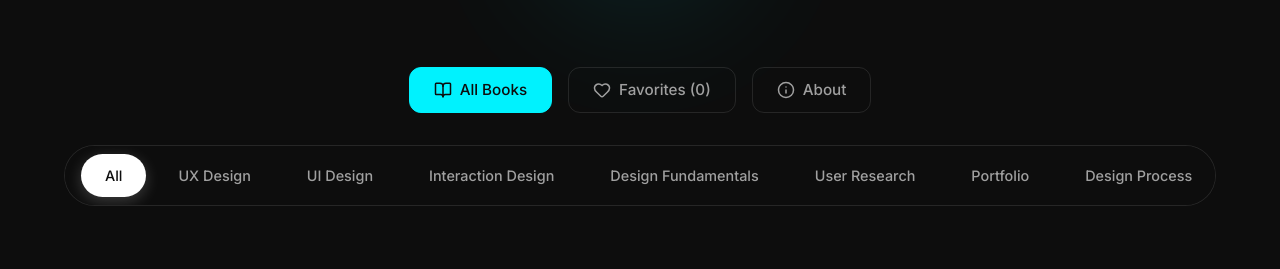
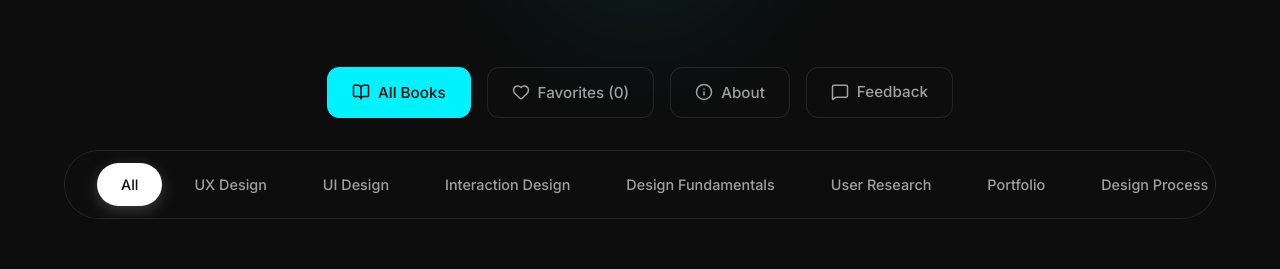
Before and after one commit to UmarShareef-design/design-bookshelf, a React (Vite) app: page /design-bookshelf/about in a window 1280 px wide. Shown: the part 168-437 px from the top of the page. Built offline with nearby package versions, Linux system fonts and the light colour scheme.

Commit message:
fix: increase category bar padding and update sitemap

```diff
--- a/src/App.jsx
+++ b/src/App.jsx
@@ -1,6 +1,6 @@
 import React, { useState, useEffect } from 'react';
 import { motion, AnimatePresence } from 'framer-motion';
-import { Heart, BookOpen, Info } from 'lucide-react';
+import { Heart, BookOpen, Info, MessageSquare } from 'lucide-react';
 import CategoryBar from './components/CategoryBar';
 import BookCard from './components/BookCard';
 import About from './components/About';
@@ -106,6 +106,16 @@ const App = () => {
                     <Info size={18} />
                     About
                 </button>
+                <a
+                    href="https://docs.google.com/forms/d/e/1FAIpQLSdizXwJUzLnyEQVH_fjZClIUir9lMg9RnIZQkWooexjJz9e7Q/viewform?usp=header"
+                    target="_blank"
+                    rel="noopener noreferrer"
+                    className="nav-btn"
+                    style={{ textDecoration: 'none' }}
+                >
+                    <MessageSquare size={18} />
+                    Feedback
+                </a>
             </nav>
 
             <AnimatePresence mode='wait'>
@@ -158,7 +168,24 @@ const App = () => {
 
             <footer style={{ marginTop: '5rem', textAlign: 'center', color: 'var(--text-secondary)', padding: '2rem' }}>
                 <p>&copy; {new Date().getFullYear()} Design Bookshelf. Knowledge is power.</p>
-                <p style={{ fontSize: '0.8rem', marginTop: '0.5rem', opacity: 0.8 }}>
+                <div style={{ marginTop: '1rem' }}>
+                    <a
+                        href="https://docs.google.com/forms/d/e/1FAIpQLSdizXwJUzLnyEQVH_fjZClIUir9lMg9RnIZQkWooexjJz9e7Q/viewform?usp=header"
+                        target="_blank"
+                        rel="noopener noreferrer"
+                        style={{
+                            background: 'none',
+                            border: 'none',
+                            color: 'var(--accent-secondary)',
+                            textDecoration: 'underline',
+                            cursor: 'pointer',
+                            fontSize: '0.9rem'
+                        }}
+                    >
+                        Share your feedback
+                    </a>
+                </div>
+                <p style={{ fontSize: '0.8rem', marginTop: '1rem', opacity: 0.8 }}>
                     Full Affiliate Disclosure: This website contains affiliate links. If you purchase through these links, we may earn a small commission at no extra cost to you.
                 </p>
             </footer>
--- a/src/index.css
+++ b/src/index.css
@@ -119,7 +119,7 @@ h1 {
 }
 
 .category-bar {
-    padding: 0.5rem 1rem;
+    padding: 0.75rem 2rem;
     border-radius: 50px;
     display: flex;
     gap: 0.5rem;
```
Also changed, not shown: 1 other file (tests, documents, lock files or other folders).
